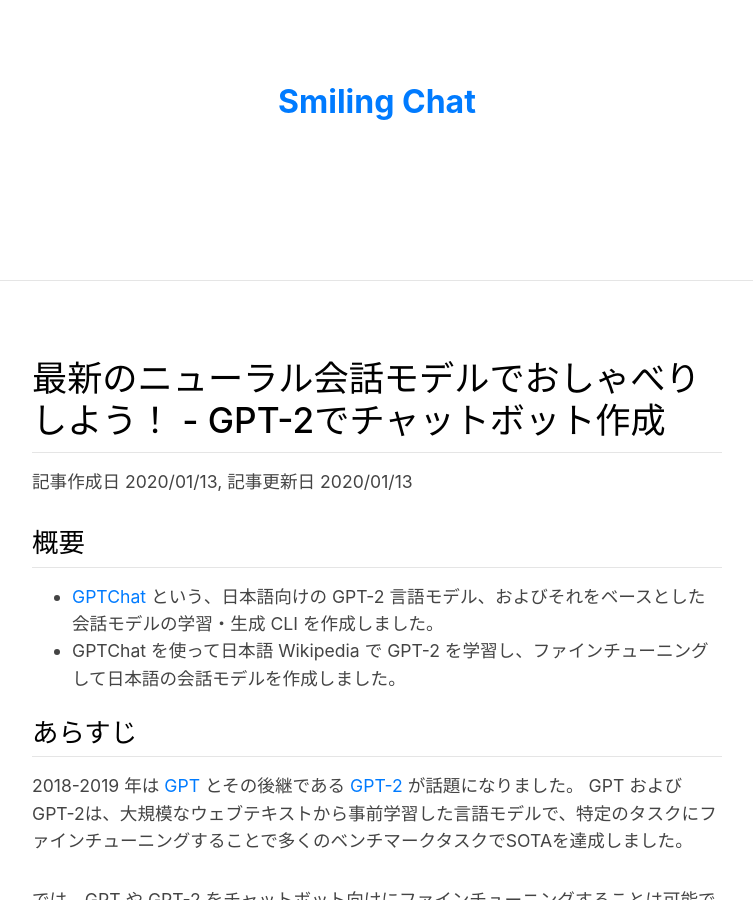
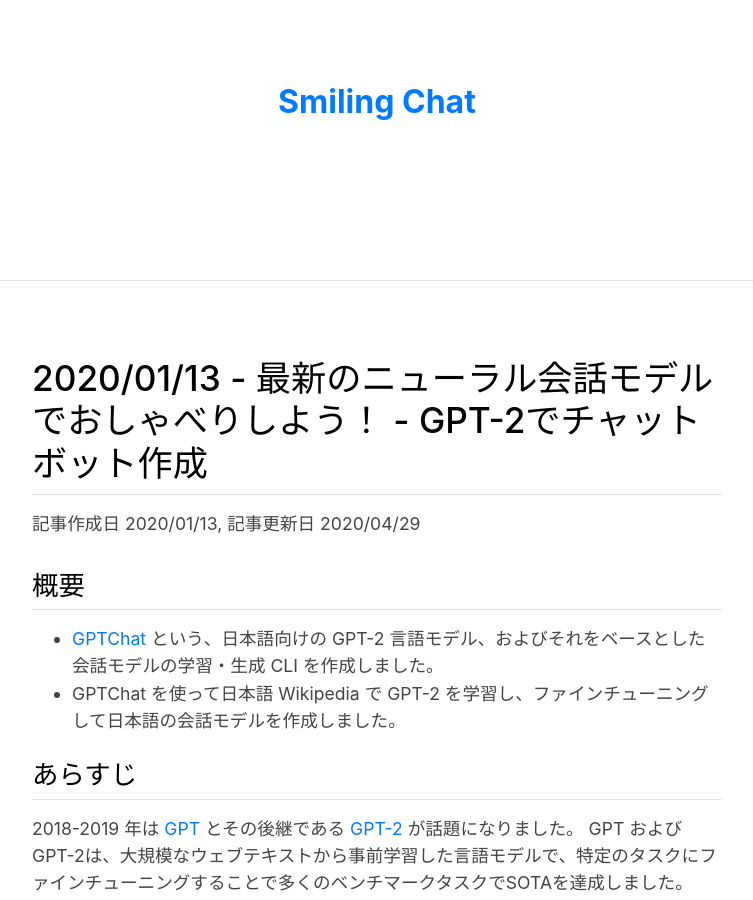
Before and after one commit to noriyukipy/blog, a Jekyll site: the page built from article/gptchat_howto_ja.md, in a window 1280 px wide and 900 px high. Shown: the whole window, without its empty margins (263-1016 px from the left). Built offline with Jekyll 4.4.1, drawn with Linux system fonts in a browser that asks for light colours; our own code applies the rules of GitHub Pages for plain Markdown files; comment, search, counter and statistics services are not loaded; some of the changed text lies outside the part shown.

Commit message:
Update gptchat article

```diff
--- a/article/gptchat_howto_ja.md
+++ b/article/gptchat_howto_ja.md
@@ -1,6 +1,6 @@
-# 最新のニューラル会話モデルでおしゃべりしよう！ - GPT-2でチャットボット作成
+# 2020/01/13 - 最新のニューラル会話モデルでおしゃべりしよう！ - GPT-2でチャットボット作成
 
-記事作成日 2020/01/13, 記事更新日 2020/01/13
+記事作成日 2020/01/13, 記事更新日 2020/04/29
 
 ## 概要
 
```
Also changed, not shown: other parts of article/gptchat_howto_ja.md (+1 -1 lines), README.md (+1 -1 lines).
